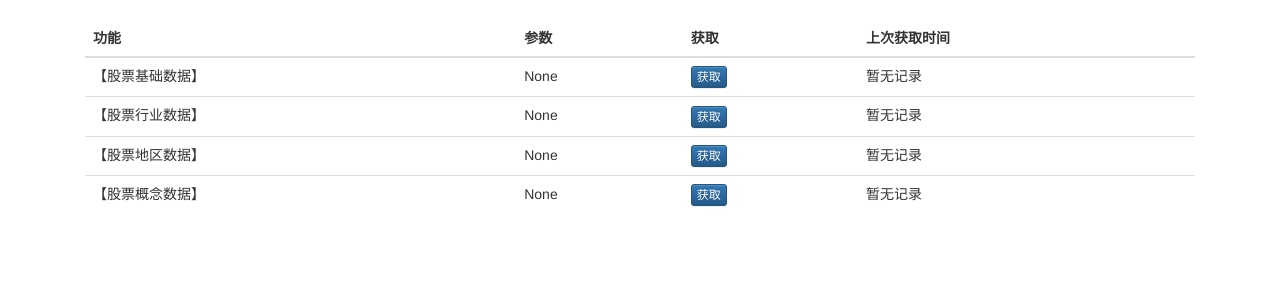
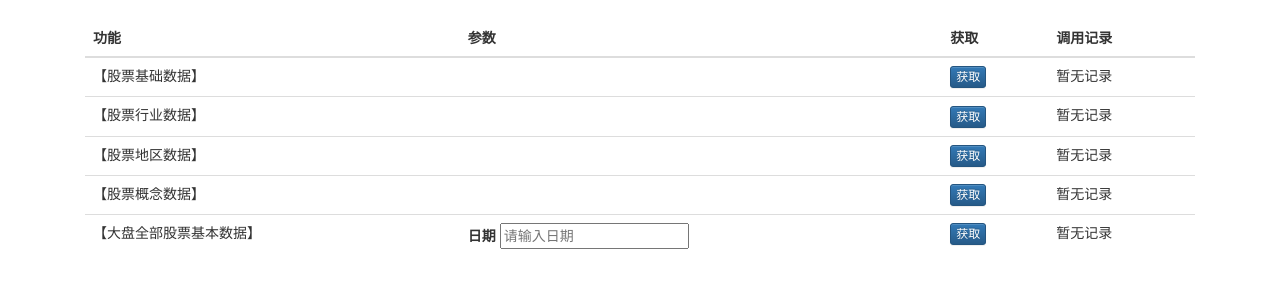
Before and after one commit to DannyLee1991/ai_qi, a Flask app: page /getdata in a window 1280 px wide. Shown: the part 57-357 px from the top of the page. Run offline with Flask 2, Linux system fonts and the light colour scheme; data that the repository does not hold is empty; some libraries are stand-ins or nearby versions.

Commit message:
add: 添加获取大盘数据逻辑

```diff
--- a/web/flaskr/get_data/manager.py
+++ b/web/flaskr/get_data/manager.py
@@ -56,12 +56,11 @@ def fs_stock_concept():
     获取股票概念数据 并入库
     :return:
     '''
-    # FIXME 写入数据有问题
     df = fetch_stock_concept()
     write2db(df, TABLE_STOCK_CONCEPT, if_exists='replace')
 
 
-def fs_stock_basics_daily(date):
+def fs_stock_basics_daily(date=todayStr()):
     '''
     获取大盘某日股票基本信息数据 并入库
     :param date:
--- a/web/flaskr/main/views.py
+++ b/web/flaskr/main/views.py
@@ -2,8 +2,9 @@ from flask import render_template, make_response, request, redirect, url_for
 from flaskr.utils.flash import *
 
 from . import main
+from ..models import History
+from ..get_data.db import *
 from ..get_data import manager
-from ..models import History
 
 
 @main.route('/', methods=['GET', 'POST'])
@@ -28,12 +29,16 @@ def getdata():
 @main.route('/fs_data', methods=['GET', 'POST'])
 def fs_data():
     t_items = gen_getdata_items()
-
     what = request.args.get('what')
+    params = request.args.get('params')
     if what is not None:
         for item in t_items:
             if item['what'] == what:
-                item['method']()
+                # 执行对应的方法
+                if params:
+                    item['method'](p['value'] for p in params)
+                else:
+                    item['method']()
                 flash_success("%s 获取成功！" % item['name'])
 
                 History.update_history(what)
@@ -48,23 +53,39 @@ def gen_getdata_items():
     :return:
     '''
 
-    item = lambda name, params, method, what: {'name': name,
-                                                        'params': params,
-                                                        'method': method,
-                                                        'what': what,
-                                                        'history': History.query_history_time(what)
-                                                        }
+    item = lambda name, method, what, params=[]: {'name': name,
+                                               'params': params,
+                                               'method': method,
+                                               'what': what,
+                                               'history': History.query_history_time(what)
+                                               }
+    param = lambda name, id, for_what, def_value='', hint='': {'name': name,
+                                                               'id': id,
+                                                               'for_what': for_what,
+                                                               'def_value': def_value,
+                                                               'hint': hint
+                                                               }
+
     items = [item(name="【股票基础数据】",
-                  params=None,
                   method=manager.fs_stock,
-                  what="stock",
+                  what=TABLE_STOCK,
                   ),
              item(name="【股票行业数据】",
-                  params=None,
                   method=manager.fs_stock_industry,
-                  what="stock_industry",
+                  what=TABLE_STOCK_INDUSTRY,
                   ),
-             item("【股票地区数据】", None, manager.fs_stock_area, "stock_area"),
-             item("【股票概念数据】", None, manager.fs_stock_concept, "stock_concept"),
+             item(name="【股票地区数据】",
+                  method=manager.fs_stock_area,
+                  what=TABLE_STOCK_AREA),
+             item(name="【股票概念数据】",
+                  method=manager.fs_stock_concept,
+                  what=TABLE_STOCK_CONCEPT),
+
+             item(name="【大盘全部股票基本数据】",
+                  params=[
+                      param(name="日期", id='id_daily', for_what='date', hint="请输入日期"),
+                  ],
+                  method=manager.fs_stock_basics_daily,
+                  what=TABLE_STOCK_BASICS_DAILY),
              ]
     return items
--- a/web/flaskr/static/getdata.js
+++ b/web/flaskr/static/getdata.js
@@ -1,7 +1,25 @@
 function sendFSPost(w,ps) {
-  $.get("/fs_data",
+
+    var params = new Array();
+    if (ps !== null) {
+        for(var i=0;i<ps.length;i++) {
+            params.push({
+                for_what:ps[i].for_what,
+                value:$('#'+ps[i].id).val()
+            });
+        }
+
+    }
+  $.post("/fs_data",
   {
    what:w,
-   params:ps
+   params:params
   });
 }
+
+function sendFSPost(w) {
+    $.get("/fs_data",
+    {
+    what:w
+    });
+}
--- a/web/flaskr/templates/getdata.html
+++ b/web/flaskr/templates/getdata.html
@@ -19,7 +19,7 @@
                 获取
             </th>
             <th>
-                上次获取时间
+                调用记录
             </th>
         </tr>
         </thead>
@@ -32,16 +32,24 @@
                     {{item.name}}
                 </td>
                 <td>
-                    {{item.params}}
+                    {% if item.params %}
+                        {% for param in item.params %}
+                        <label for="{{param.id}}">{{param.name}}</label>
+                        <input id="{{param.id}}" type="text" value="{{param.def_value}}" placeholder="{{param.hint}}"/>
+                        <br/>
+                        {% endfor %}
+                    {% endif %}
                 </td>
                 <td>
-                    <button class="btn btn-primary btn-xs" onclick="sendFSPost('{{item.what}}','{{item.params}}')">获取</button>
+                    <button class="btn btn-primary btn-xs"
+                            onclick="sendFSPost('{{item.what}}',{{item.params}})">获取
+                    </button>
                 </td>
                 <td>
                     {% if item.history %}
-                        {{ moment(item.history).format('YYYY年M月D日, h:mm:ss a') }}
+                    {{ moment(item.history).format('YYYY年M月D日, h:mm:ss a') }}
                     {% else %}
-                        暂无记录
+                    暂无记录
                     {% endif %}
                 </td>
             </form>
```
